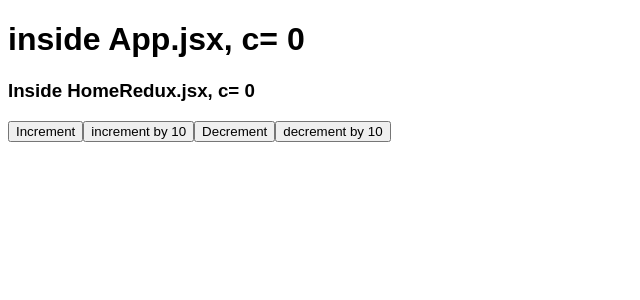
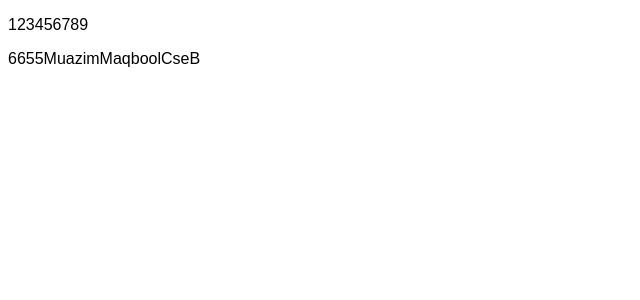
Before and after one commit to muazimmaqbool/Reactjs-with-Me, a React (Create React App) app: page / in a window 1280 px wide. Shown: the top 300 px of the page, without its empty margins (0-640 px from the left). Built offline with nearby package versions, Linux system fonts and the light colour scheme.

Commit message:
spread operator in react

```diff
--- a/src/App.jsx
+++ b/src/App.jsx
@@ -136,14 +136,14 @@ function App() {
 
 
       {/*these are in REDUX folder */}
-      <h1>inside App.jsx, c= {c}</h1>
-      <HomeRedux/>
+      {/* <h1>inside App.jsx, c= {c}</h1> */}
+      {/* <HomeRedux/> */}
       {/*another basic redux example */}
       {/* <h2>Value of Switch in App.jsx={switchValue?"ON":"OFF"}</h2> */}
       {/* <ToggleSwitch/> */}
 
       {/*these are in More Topics folder */}
-       {/* <SpreadOperator/>  */}
+       <SpreadOperator/>
       {/* <Destructuring/> */}
 
 
```
Also changed, not shown: src/More Topics/SpreadOperator.jsx (+3 -5 lines).
